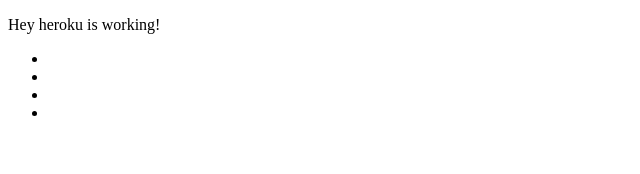
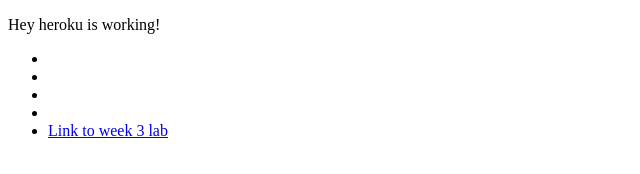
Before and after one commit to Fuller2077/GDS111Fall2020, a plain HTML site: page Index.html in a window 1280 px wide. Shown: the whole page, without its empty margins (0-640 px from the left). Drawn offline with Linux system fonts and the light colour scheme.

Commit message:
added link to main page

```diff
--- a/Index.html
+++ b/Index.html
@@ -12,6 +12,8 @@
     <li><a href="/Week_1_Lab/Page_two.html"></a></li>
     <li><a href=""></a></li>
     <li><a href="/week2lab/flexbox.html"></a></li>
+    <li><a href="/Week3lab/index.html">Link to week 3 lab</a></li>
+
   </ul>
 
 
```
